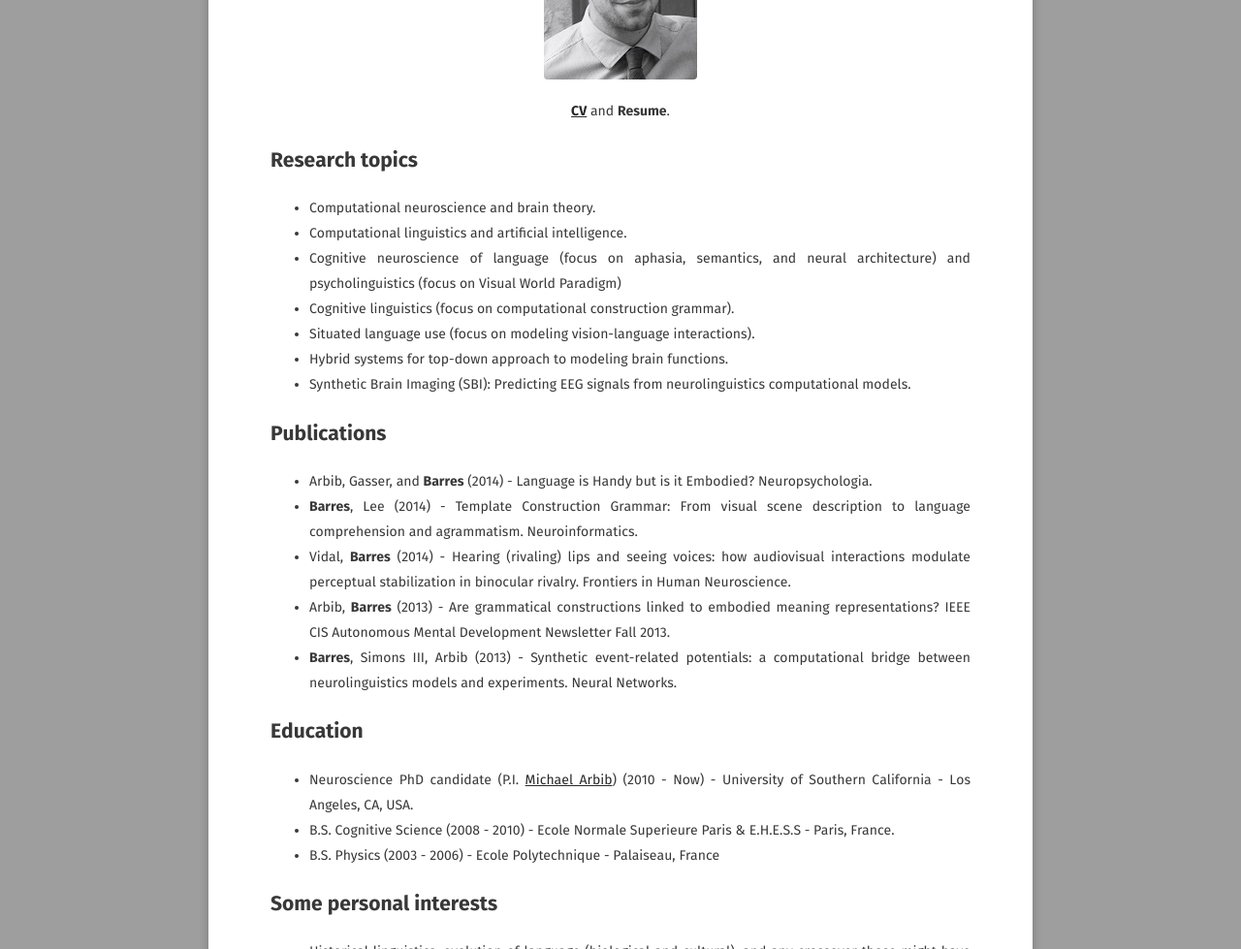
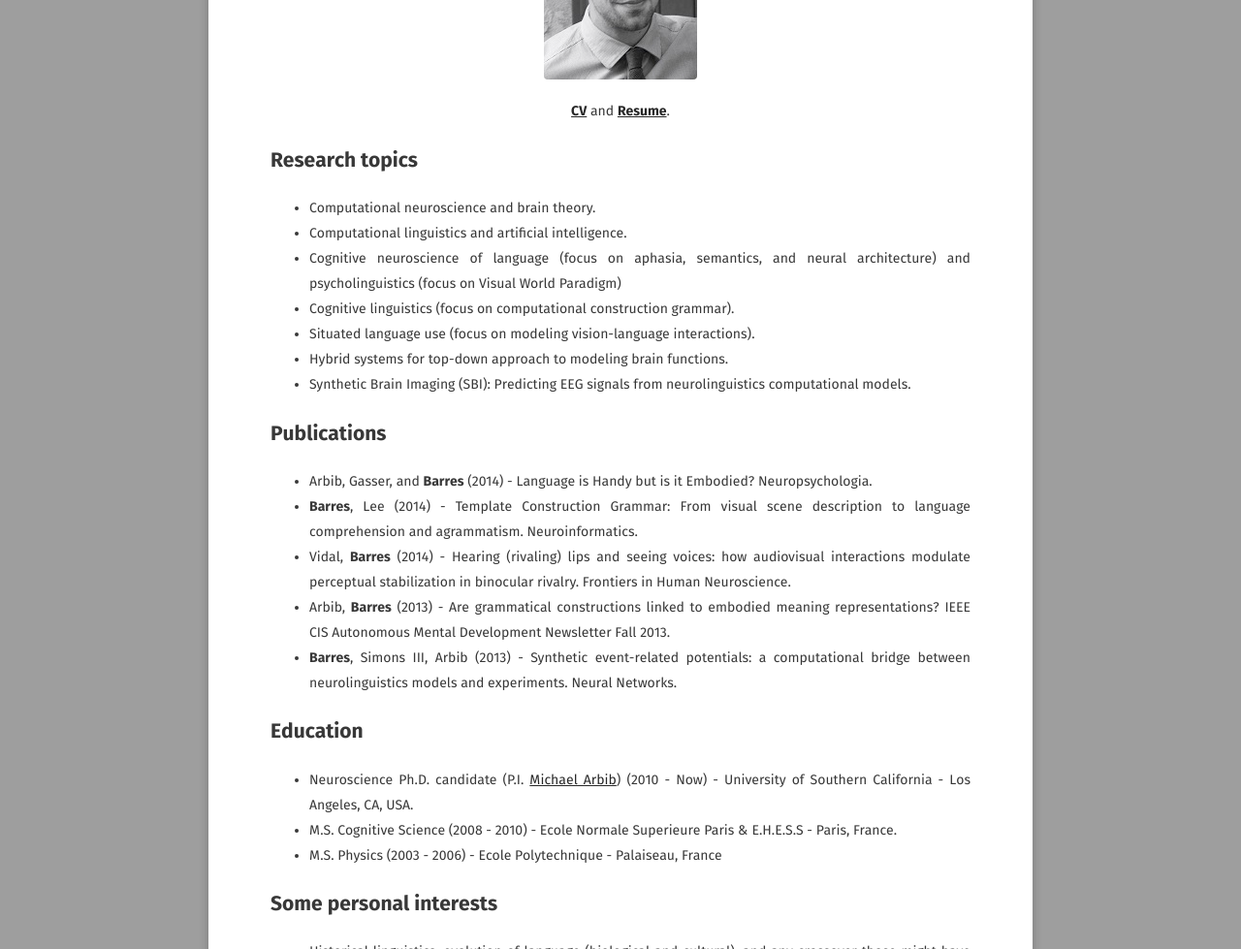
Before and after one commit to victorbarres/victorbarres.github.io, a Jekyll site: the page built from about/index.md, in a window 1280 px wide. Shown: the part 429-1408 px from the top of the page at 97% size. Built offline with Jekyll 4.4.1, drawn with Linux system fonts in a browser that asks for light colours; some web fonts are replaced.

Commit message:
update about

```diff
--- a/about/index.md
+++ b/about/index.md
@@ -11,7 +11,7 @@ comments: false
 </figure>
 
 <div align="center">
-<a href="/assets/dat/barres-cv.pdf"><b>CV</b></a> and <b>Resume</b>.
+<a href="/assets/dat/barres-cv.pdf"><b>CV</b></a> and <a href="/assets/dat/barres-resume.pdf"><b>Resume</b></a>.
 </div>
 
 ## Research topics
@@ -31,9 +31,9 @@ comments: false
 * <b>Barres</b>, Simons III, Arbib (2013) - Synthetic event-related potentials: a computational bridge between neurolinguistics models and experiments. Neural Networks.
 
 ## Education
-* Neuroscience PhD candidate (P.I. <a href="https://scholar.google.com/citations?user=it1vhYAAAAAJ&hl=en">Michael Arbib</a>)  (2010 - Now) - University of Southern California - Los Angeles, CA, USA.
-* B.S. Cognitive Science (2008 - 2010) - Ecole Normale Superieure Paris & E.H.E.S.S - Paris, France.
-* B.S. Physics (2003 - 2006) - Ecole Polytechnique - Palaiseau, France
+* Neuroscience Ph.D. candidate (P.I. <a href="https://scholar.google.com/citations?user=it1vhYAAAAAJ&hl=en">Michael Arbib</a>)  (2010 - Now) - University of Southern California - Los Angeles, CA, USA.
+* M.S. Cognitive Science (2008 - 2010) - Ecole Normale Superieure Paris & E.H.E.S.S - Paris, France.
+* M.S. Physics (2003 - 2006) - Ecole Polytechnique - Palaiseau, France
 
 ## Some personal interests
 * Historical linguistics, evolution of language (biological and cultural), and any crossover those might have (or could have) with NLP.
```
Also changed, not shown: 1 other file.
